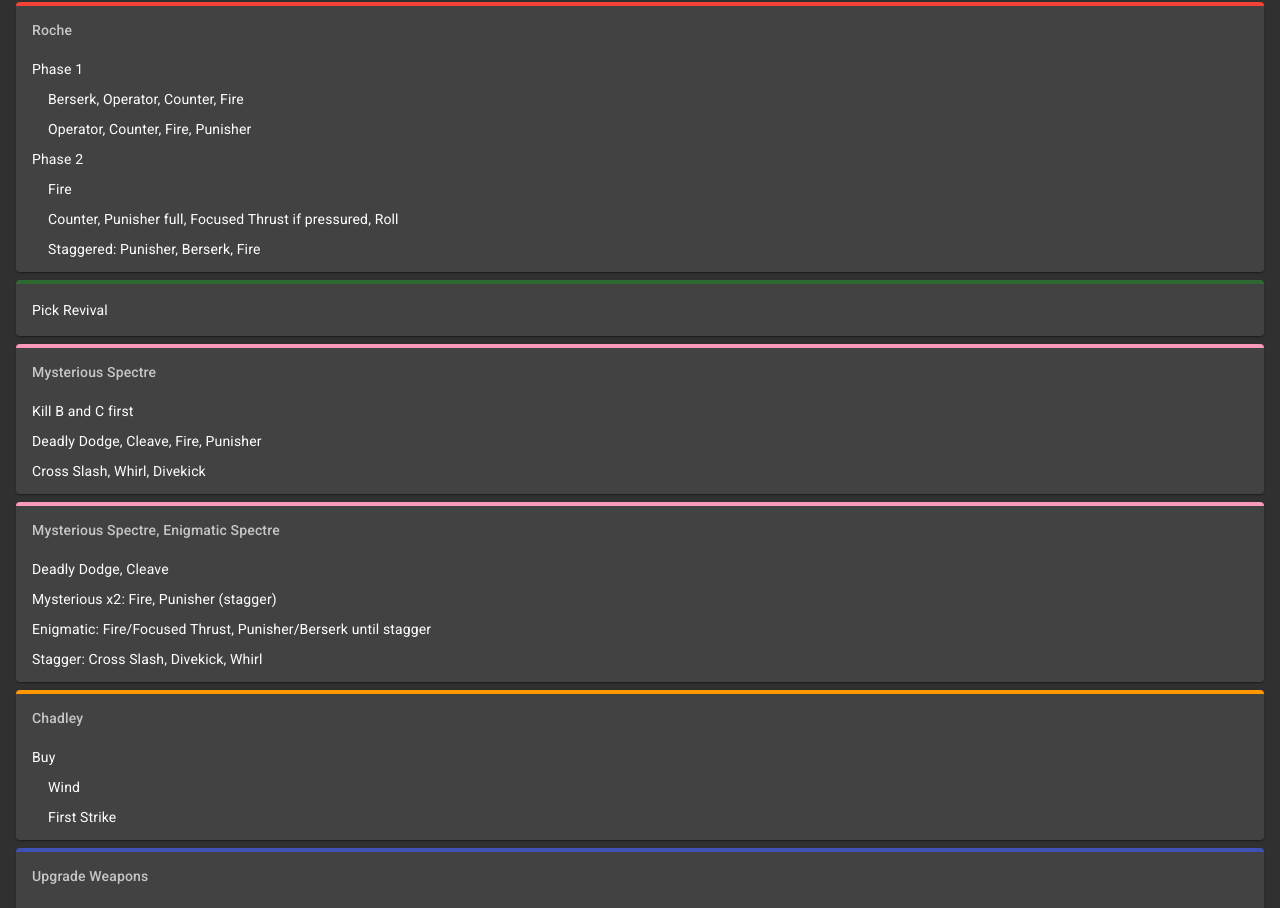
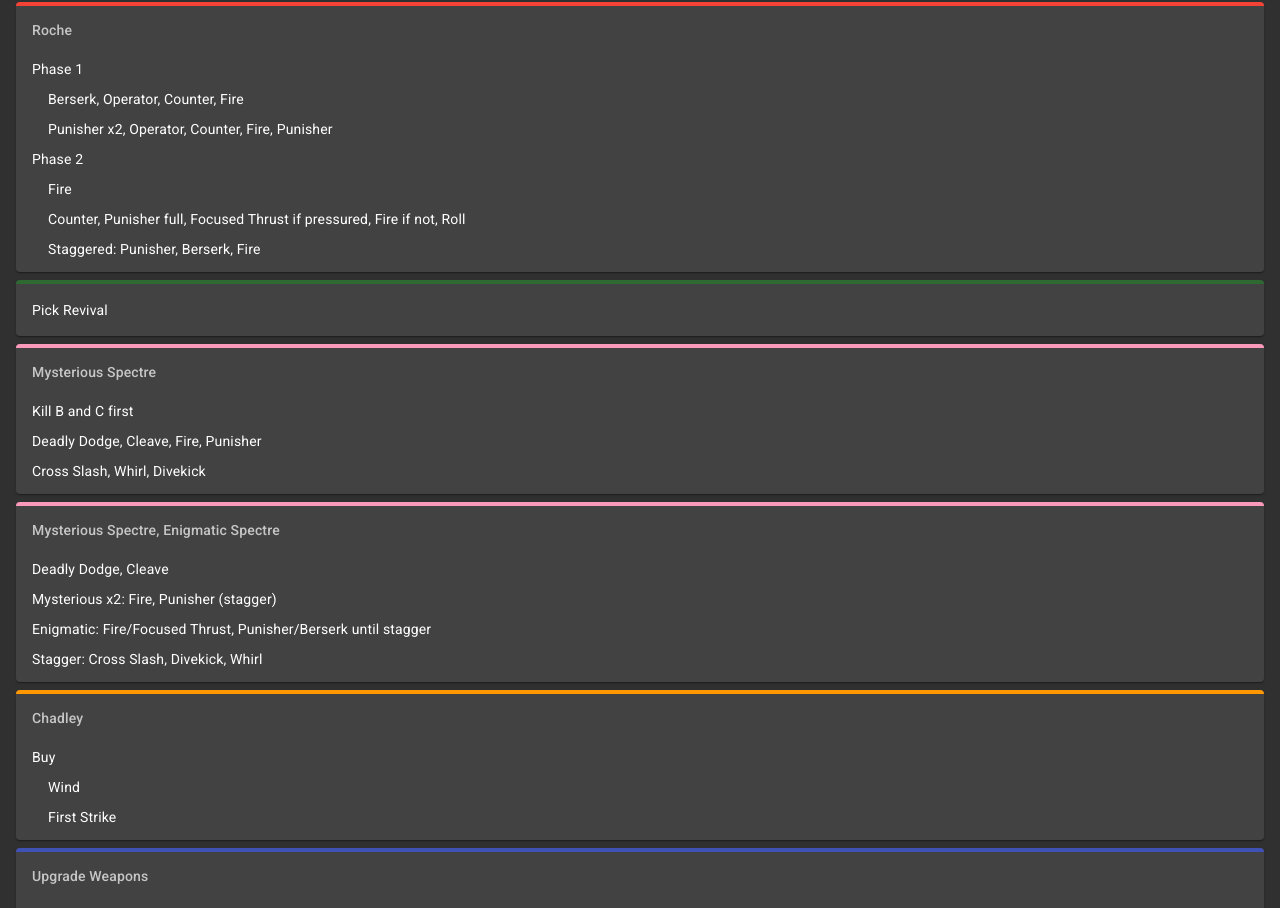
Before and after one commit to fhelwanger/ff7r-speedrun-notes, a React (Create React App) app: page / in a window 1280 px wide. Shown: the part 8819-9727 px from the top of the page. Built offline with nearby package versions, Linux system fonts and the light colour scheme.

Commit message:
Chapter 4 - Roche tweaks

```diff
--- a/src/routes/any-nmg-normal/Chapter4.tsx
+++ b/src/routes/any-nmg-normal/Chapter4.tsx
@@ -96,11 +96,11 @@ function Chapter4() {
         phases={[
           [
             "Berserk, Operator, Counter, Fire",
-            "Operator, Counter, Fire, Punisher",
+            "Punisher x2, Operator, Counter, Fire, Punisher",
           ],
           [
             "Fire",
-            "Counter, Punisher full, Focused Thrust if pressured, Roll",
+            "Counter, Punisher full, Focused Thrust if pressured, Fire if not, Roll",
             "Staggered: Punisher, Berserk, Fire",
           ],
         ]}
```
